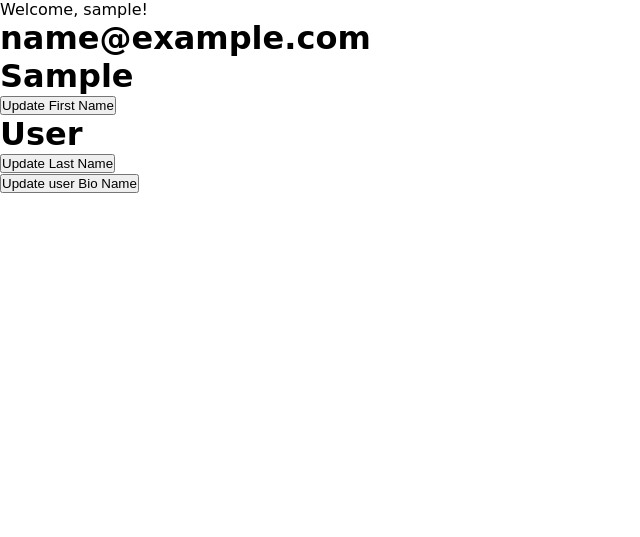
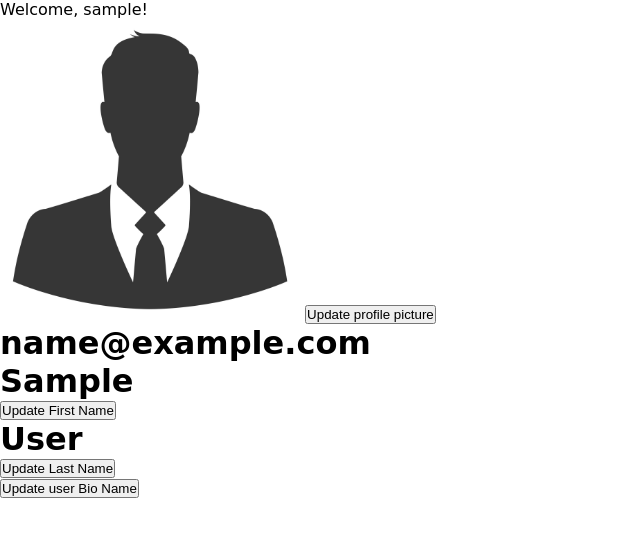
Before and after one commit to Kedar59/skillExchange, a Django app: page /profile/ in a window 1280 px wide. Shown: the part 94-631 px from the top of the page, without its empty margins (0-640 px from the left). Run offline with Django 4.2, Linux system fonts and the light colour scheme; the visitor is signed in with stand-in values (Sample User, id 1).

Commit message:
base code for profile picture added but not working will try later

```diff
--- a/static/js/profile.js
+++ b/static/js/profile.js
@@ -24,19 +24,14 @@ document.addEventListener('DOMContentLoaded', function () {
         updateUserBioButton.style.display = 'none';
     });
 
-    // const setProfPicButton = document.getElementById('set-prof-pic-button');
-    // const updateProfPicButton = document.getElementById('update-prof-pic-button');
-    // const updateProfPicForm = document.getElementById('update-prof-pic-form');
+    const updateProfPicButton = document.getElementById('update-prof-pic-button');
+    const updateProfPicForm = document.getElementById('update-prof-pic-form');
 
-    // updateProfPicButton.addEventListener('click', function () {
-    //     updateProfPicForm.style.display = 'block';
-    //     updateProfPicButton.style.display = 'none';
-    // });
+    updateProfPicButton.addEventListener('click', function () {
+        updateProfPicForm.style.display = 'block';
+        updateProfPicButton.style.display = 'none';
+    });
 
-    // setProfPicButton.addEventListener('click', function () {
-    //     updateProfPicForm.style.display = 'block';
-    //     setProfPicButton.style.display = 'none';
-    // });
 
     // document.getElementById('profilePicInput').addEventListener('change', function () {
     //     const profilePicInput = document.getElementById('profilePicInput');
--- a/users/templates/users/profile.html
+++ b/users/templates/users/profile.html
@@ -9,19 +9,18 @@
 {% block content %}
 {% if user.is_authenticated %}
     <p>Welcome, {{ user.username }}!</p>
-    <!-- {% if not user.has_prof_pic %}
+    {% if not user.has_prof_pic %}
     <img src="{% static 'images/default-prof.jpg' %}" alt="not displayed" class="prof-img-display">
-    <button id="set-prof-pic-button">Set profile picture</button>
     {% else %}
     <img src="{{ user.prof_path }}" alt="" class="prof-img-display">
-    <button id="update-prof-pic-button">Set profile picture</button>
     {% endif %}
+    <button id="update-prof-pic-button">Update profile picture</button>
         <form id="update-prof-pic-form" method="post" action="{% url 'profile' %}" style="display: none;" id="profilePicInput">
             {% csrf_token %}
-            <input type="image" name="update_prof_pic">
+            <input type="file" name="update_prof_pic" accept=".png .jpeg .jpg">
             <button type="submit">Submit</button>
         </form>
-        <p id="fileSizeError" style="color: red; display: none;">File size exceeds the limit (250KB).</p> -->
+        <p id="fileSizeError" style="color: red; display: none;">File size exceeds the limit (250KB).</p>
     <h1>{{user.email}}</h1>
     <h1 id="first_name_hide">{{user.first_name}}</h1>
         <button id="update-first-name-button">Update First Name</button>
--- a/users/views.py
+++ b/users/views.py
@@ -40,7 +40,6 @@ def verifyOTP(request):
             return redirect(register)
     return JsonResponse({'data':'data'},status=200)
 # from .forms import RegistrationForm
-import os
 from supabase import create_client, Client
 url= os.environ.get("SUPABASE_URL")
 key= os.environ.get("SUPABASE_KEY")
@@ -137,10 +136,10 @@ def profile(request):
     if request.method == 'POST':
         if 'update_first_name' in request.POST:
             new_first_name = request.POST['update_first_name']
-            request.user.first_name = new_first_name
-            request.user.save()
+            user.first_name = new_first_name
+            user.save()
 
-            if request.user.first_name != new_first_name:
+            if user.first_name != new_first_name:
                 messages.error(request, 'An error occurred while updating the first name. Please try again')
                 return render(request, "users/profile.html" , {'user':user})
 
@@ -148,10 +147,10 @@ def profile(request):
             return render(request, "users/profile.html" , {'user':user})
         elif 'update_last_name' in request.POST:
             new_last_name = request.POST['update_last_name']
-            request.user.last_name = new_last_name
-            request.user.save()
+            user.last_name = new_last_name
+            user.save()
 
-            if request.user.last_name != new_last_name:
+            if user.last_name != new_last_name:
                 messages.error(request, 'An error occurred while updating the last name. Please try again')
                 return render(request, "users/profile.html" , {'user':user})
 
@@ -159,15 +158,49 @@ def profile(request):
             return render(request, "users/profile.html" , {'user':user})
         elif 'update_userBio' in request.POST:
             new_userBio = request.POST['update_userBio']
-            request.user.userBio = new_userBio
-            request.user.save()
+            user.userBio = new_userBio
+            user.save()
 
-            if request.user.userBio != new_userBio:
+            if user.userBio != new_userBio:
                 messages.error(request, 'An error occurred while updating the user Bio. Please try again')
                 return render(request, "users/profile.html" , {'user':user})
 
             messages.success(request, ' User Bio updated successfully ')
             return render(request, "users/profile.html" , {'user':user})
+        elif 'update_prof_pic' in request.FILES:
+            prof_pic = request.FILES['update_prof_pic']
+            extension = prof_pic.name.split('.')[-1].lower()
+
+            # Define the storage bucket name (replace with your actual bucket name)
+            storage_bucket = 'profile_picture'
+            file_name = f"{user.username}.{extension}"
+            if request.user.has_prof_pic:
+                # delete the file from "profile_picture" bucket in supabase bucket with
+                old_file_name = f"{user.username}.{user.prof_extension}"
+                deletion_resp = supabase.storage.from_bucket(storage_bucket).remove([old_file_name])
+                if deletion_resp.status_code != 200:
+                    messages.error(request,f"{deletion_resp.status_code}Some error occoured while deleting your previous picture")
+                    return render(request , "users/profile.html" , {'user':user})
+
+            response = supabase.storage.from_bucket(storage_bucket).upload(
+                file_name,
+                prof_pic.read(),
+                prof_pic.content_type
+            )
+
+            if response.status_code != 200:
+                messages.error(request, f"{response.status_code}Something went wrong while saving profile picture")
+                return render(request,'users/profile.html',{'user':user})
+            public_url = supabase.storage.get_public_url(storage_bucket, file_name)
+            user.prof_path = public_url
+            user.prof_extension = extension
+            user.has_prof_pic = True
+            updated = user.save()
+            if updated is None:
+                messages.error(request,"some error occoured while saving public url")
+                return render(request,'users/profile.html',{'user':user})
+            messages.success(request, "profile picture updated successfully")
+            return render(request,'users/profile.html',{'user':user})
 
 
     return render(request, "users/profile.html",{'user':user})
```
